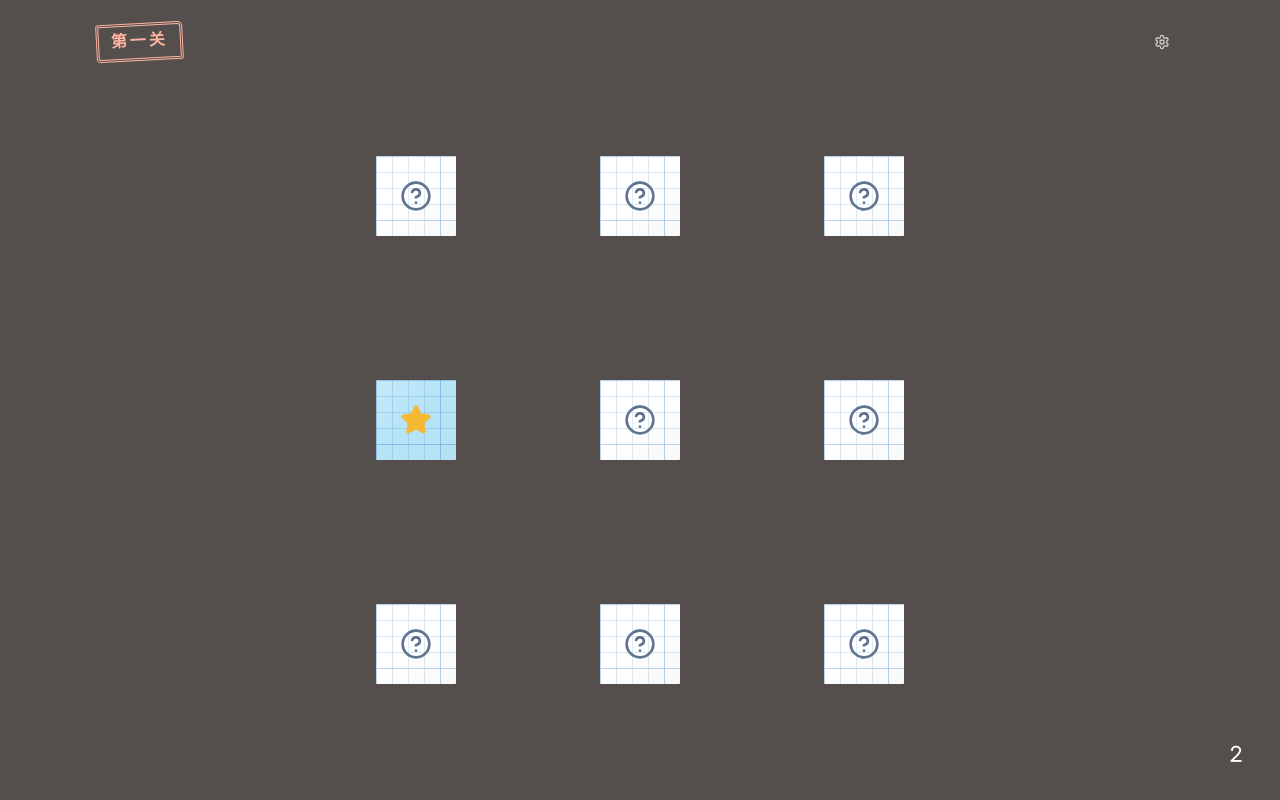
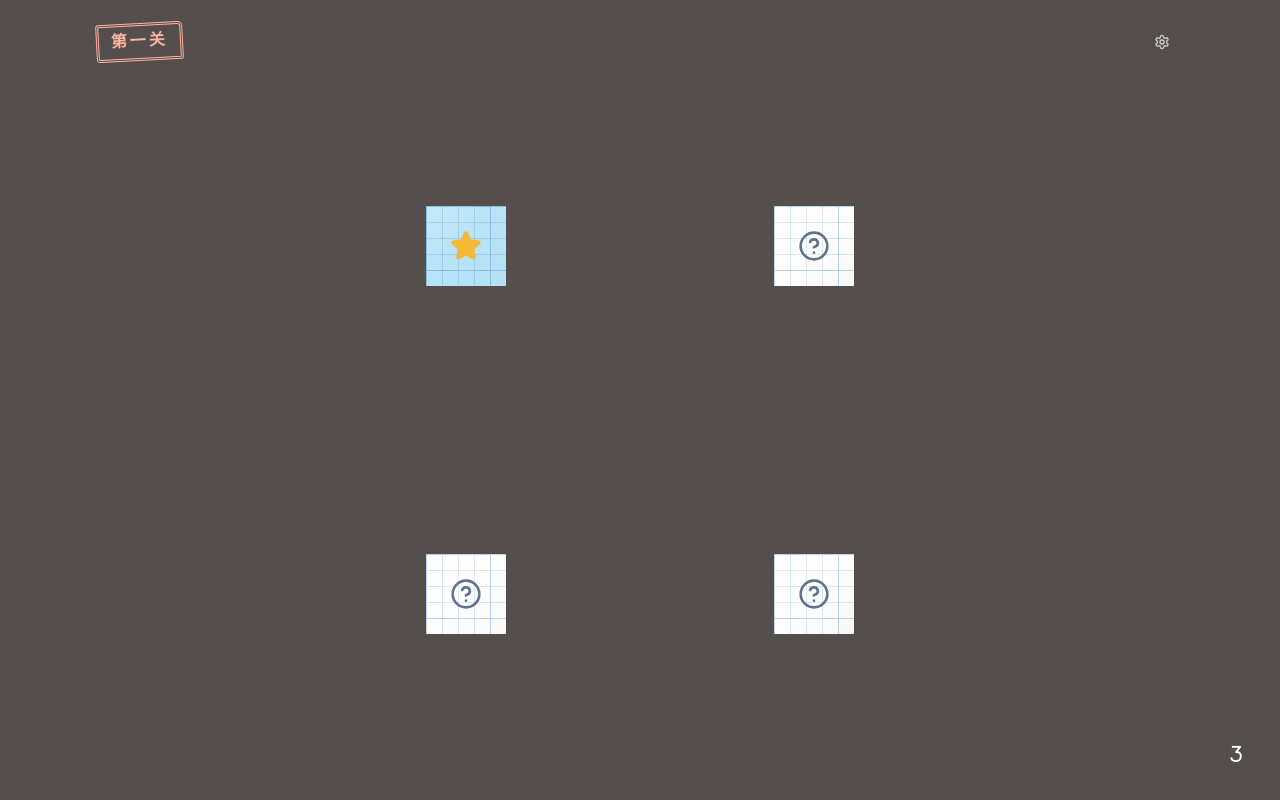
Before and after one commit to Moewerry/shuffle-seek-game, a React (Vite) app: page / in a window 1280 px wide. Both pictures are taken after a click on the button "开始游戏". Built offline with nearby package versions, Linux system fonts and the light colour scheme.

Commit message:
feat: 新增递进关卡与多样化移动规则

```diff
--- a/src/components/game/Board.tsx
+++ b/src/components/game/Board.tsx
@@ -62,7 +62,7 @@ export function Board({ level, slots, shift, phase, paused, selected, onPick, sh
     ? shift.index * level.width + (shift.direction === 1 ? level.width - 1 : 0)
     : (shift?.direction === 1 ? level.height - 1 : 0) * level.width + (shift?.index ?? 0)
 
-  return <div className="board-frame">
+  return <div className="board-frame" style={{ aspectRatio: `${level.width} / ${level.height}`, width: `min(100cqw, ${100 * level.width / level.height}cqh)` }}>
     <div ref={boardRef} className="blind-board" role="group" aria-label={`第 ${level.id} 关，${level.width} 乘 ${level.height} 盲盒棋盘，整行或整列循环平移`}>
       {moving && shift && <div className="shift-lane" aria-hidden="true" style={shift.axis === 'row'
         ? { top: `${shift.index * 100 / level.height}%`, left: 0, width: '100%', height: `${100 / level.height}%` }
--- a/src/data/levels.json
+++ b/src/data/levels.json
@@ -1,12 +1,12 @@
 [
-  { "id": 1, "title": "记住这份惊喜", "hint": "先记住星星，再盯紧它藏身的盒子。", "width": 3, "height": 3, "swaps": 3, "swapMs": 850, "previewMs": 3000 },
-  { "id": 2, "title": "跟上小变化", "hint": "盒子会平移位置，星星一直藏在同一个盒子里。", "width": 3, "height": 3, "swaps": 4, "swapMs": 850, "previewMs": 3000 },
-  { "id": 3, "title": "多看一眼", "hint": "平移次数变多了，别让目光跟丢。", "width": 3, "height": 3, "swaps": 6, "swapMs": 850, "previewMs": 3000 },
-  { "id": 4, "title": "九宫格的秘密", "hint": "更多盒子，更需要专注。", "width": 3, "height": 3, "swaps": 5, "swapMs": 850, "previewMs": 3000 },
-  { "id": 5, "title": "左右之间", "hint": "看清每一次平移，记住目标停在哪里。", "width": 3, "height": 3, "swaps": 7, "swapMs": 850, "previewMs": 3000 },
-  { "id": 6, "title": "别眨眼", "hint": "保持专注，跟着目标盒子走。", "width": 3, "height": 3, "swaps": 9, "swapMs": 850, "previewMs": 3000 },
-  { "id": 7, "title": "藏在热闹之中", "hint": "不必记住所有盒子，只追踪藏星星的那个。", "width": 3, "height": 3, "swaps": 11, "swapMs": 850, "previewMs": 3000 },
-  { "id": 8, "title": "十六份可能", "hint": "棋盘变大了，先看准目标的起始位置。", "width": 4, "height": 4, "swaps": 10, "swapMs": 850, "previewMs": 3000 },
-  { "id": 9, "title": "专注的魔法", "hint": "看着盒子平移，最后相信自己的判断。", "width": 4, "height": 4, "swaps": 13, "swapMs": 850, "previewMs": 3000 },
-  { "id": 10, "title": "最后的惊喜", "hint": "跟紧每次变化，找出最后一颗星星。", "width": 4, "height": 4, "swaps": 16, "swapMs": 850, "previewMs": 3000 }
+  { "id": 1, "title": "迈出一小步", "hint": "只有四个盒子，跟着星星向右移动一格。", "width": 2, "height": 2, "swaps": 1, "swapMs": 1300, "previewMs": 4000, "pattern": "rows", "forwardOnly": true },
+  { "id": 2, "title": "左右小旅行", "hint": "只会横向移动；到达边缘，会从另一边回来。", "width": 3, "height": 2, "swaps": 4, "swapMs": 1200, "previewMs": 4000, "pattern": "rows" },
+  { "id": 3, "title": "上下找一找", "hint": "这次只移动整列，沿着上下方向追踪星星。", "width": 3, "height": 3, "swaps": 4, "swapMs": 1150, "previewMs": 4000, "pattern": "columns" },
+  { "id": 4, "title": "拐个弯再走", "hint": "横向、纵向轮流移动，每一步都要换个方向看。", "width": 3, "height": 3, "swaps": 5, "swapMs": 1050, "previewMs": 4000, "pattern": "alternating" },
+  { "id": 5, "title": "边缘传送门", "hint": "星星从边缘出发，第一步就会绕到另一边。", "width": 3, "height": 3, "swaps": 6, "swapMs": 1000, "previewMs": 3000, "pattern": "alternating", "wrapFirst": true },
+  { "id": 6, "title": "别被空盒骗了", "hint": "有两步只移动空盒，星星没动时就盯住原位。", "width": 3, "height": 3, "swaps": 7, "swapMs": 950, "previewMs": 3000, "pattern": "mixed", "decoyMoves": 2 },
+  { "id": 7, "title": "多一列风景", "hint": "棋盘多了一列，先适应距离，再跟着横纵交替走。", "width": 4, "height": 3, "swaps": 7, "swapMs": 950, "previewMs": 3000, "pattern": "alternating" },
+  { "id": 8, "title": "打破小节奏", "hint": "横纵不再轮流，夹着三次空盒移动，别靠节奏猜。", "width": 4, "height": 3, "swaps": 9, "swapMs": 850, "previewMs": 3000, "pattern": "mixed", "decoyMoves": 3 },
+  { "id": 9, "title": "十六格寻星", "hint": "十六个盒子，只有两秒记忆时间；专心追踪一颗星。", "width": 4, "height": 4, "swaps": 10, "swapMs": 850, "previewMs": 2000, "pattern": "alternating", "decoyMoves": 2 },
+  { "id": 10, "title": "寻星大挑战", "hint": "更快的移动、四次空盒干扰，把学过的本领都用上。", "width": 4, "height": 4, "swaps": 12, "swapMs": 750, "previewMs": 2000, "pattern": "mixed", "decoyMoves": 4 }
 ]
--- a/src/game/levels.ts
+++ b/src/game/levels.ts
@@ -1,4 +1,9 @@
 import type { Level } from './types'
 import data from '../data/levels.json'
 
-export const levels: Level[] = data
+export const levels: Level[] = data.map<Level>(({ pattern, ...settings }) => {
+  if (pattern !== 'rows' && pattern !== 'columns' && pattern !== 'alternating' && pattern !== 'mixed') {
+    throw new Error(`第 ${settings.id} 关的移动模式无效：${pattern}`)
+  }
+  return { ...settings, pattern }
+})
--- a/src/game/shuffle.ts
+++ b/src/game/shuffle.ts
@@ -1,6 +1,35 @@
 import type { Level, LineShift, Round } from './types'
 
 export const TARGET = 0
+
+function randomize<T>(items: T[]) {
+  for (let i = items.length - 1; i > 0; i--) {
+    const j = Math.floor(Math.random() * (i + 1))
+    ;[items[i], items[j]] = [items[j], items[i]]
+  }
+  return items
+}
+
+function pick<T>(items: readonly T[]): T {
+  return items[Math.floor(Math.random() * items.length)]
+}
+
+function createAxes(level: Level): LineShift['axis'][] {
+  const axes: LineShift['axis'][] = []
+  const first = pick(['row', 'column'] as const)
+  const repeatAt = 1 + Math.floor(Math.random() * Math.max(1, level.swaps - 1))
+  for (let i = 0; i < level.swaps; i++) {
+    const previous = axes[i - 1]
+    const opposite = previous === 'row' ? 'column' : 'row'
+    if (level.pattern === 'rows') axes.push('row')
+    else if (level.pattern === 'columns') axes.push('column')
+    else if (i === 0) axes.push(first)
+    else if (level.pattern !== 'mixed') axes.push(opposite)
+    else if (i > 1 && previous === axes[i - 2]) axes.push(opposite)
+    else axes.push(i === repeatAt ? previous : pick(['row', 'column'] as const))
+  }
+  return axes
+}
 
 export function shiftSlots(slots: number[], shift: LineShift, level: Pick<Level, 'width' | 'height'>) {
   const next = [...slots]
@@ -15,23 +44,49 @@ export function shiftSlots(slots: number[], shift: LineShift, level: Pick<Level,
 }
 
 export function createRound(level: Level): Round {
-  const slots = Array.from({ length: level.width * level.height }, (_, id) => id)
-  for (let i = slots.length - 1; i > 0; i--) {
-    const j = Math.floor(Math.random() * (i + 1))
-    ;[slots[i], slots[j]] = [slots[j], slots[i]]
+  const slots = randomize(Array.from({ length: level.width * level.height }, (_, id) => id))
+  const axes = createAxes(level)
+  if (level.wrapFirst && axes.length > 0) {
+    const target = slots.indexOf(TARGET)
+    const horizontal = axes[0] === 'row'
+    const edge = Math.random() < 0.5 ? 0 : (horizontal ? level.width : level.height) - 1
+    const edgeSlot = horizontal ? Math.floor(target / level.width) * level.width + edge : edge * level.width + target % level.width
+    ;[slots[target], slots[edgeSlot]] = [slots[edgeSlot], slots[target]]
   }
+
+  // Keep the first and last moves focused on the target; scatter exact decoy counts in between.
+  const middleSteps = randomize(Array.from({ length: Math.max(0, level.swaps - 2) }, (_, i) => i + 1))
+  const decoySteps = new Set(middleSteps.slice(0, level.decoyMoves ?? 0))
+  const initialTarget = slots.indexOf(TARGET)
   let simulated = [...slots]
   const plan: LineShift[] = []
-  const firstRow = Math.random() < 0.5
   for (let i = 0; i < level.swaps; i++) {
-    const axis = (i % 2 === 0) === firstRow ? 'row' : 'column'
+    const axis = axes[i]
     const target = simulated.indexOf(TARGET)
-    const trackTarget = i === 0 || Math.random() < 0.6
-    const length = axis === 'row' ? level.height : level.width
-    const index = trackTarget
-      ? axis === 'row' ? Math.floor(target / level.width) : target % level.width
-      : Math.floor(Math.random() * length)
-    const shift: LineShift = { axis, index, direction: Math.random() < 0.5 ? 1 : -1 }
+    const targetLine = axis === 'row' ? Math.floor(target / level.width) : target % level.width
+    const lineCount = axis === 'row' ? level.height : level.width
+    const indices = decoySteps.has(i)
+      ? Array.from({ length: lineCount }, (_, index) => index).filter(index => index !== targetLine)
+      : [targetLine]
+    let directions: LineShift['direction'][] = level.forwardOnly ? [1] : [1, -1]
+    const singleAxis = level.pattern === 'rows' || level.pattern === 'columns'
+    if (i === 1 && singleAxis && !level.forwardOnly) {
+      directions = [plan[0].direction === 1 ? -1 : 1]
+    }
+    if (i === 0 && level.wrapFirst) {
+      const offset = axis === 'row' ? target % level.width : Math.floor(target / level.width)
+      directions = [offset === 0 ? -1 : 1]
+    }
+    let candidates: LineShift[] = indices.flatMap(index => directions.map(direction => ({ axis, index, direction })))
+    if (i === level.swaps - 1) {
+      const differentFinish = candidates.filter(shift => shiftSlots(simulated, shift, level).indexOf(TARGET) !== initialTarget)
+      if (differentFinish.length > 0) candidates = differentFinish
+    }
+    const previous = plan[i - 1]
+    const lineLength = axis === 'row' ? level.width : level.height
+    const withoutUndo = candidates.filter(shift => !previous || previous.axis !== shift.axis || previous.index !== shift.index
+      || (lineLength > 2 && previous.direction === shift.direction))
+    const shift = pick(!singleAxis && withoutUndo.length > 0 ? withoutUndo : candidates)
     plan.push(shift)
     simulated = shiftSlots(simulated, shift, level)
   }
--- a/src/game/types.ts
+++ b/src/game/types.ts
@@ -1,3 +1,5 @@
+export type MovementPattern = 'rows' | 'columns' | 'alternating' | 'mixed'
+
 export type Level = {
   id: number
   title: string
@@ -7,6 +9,10 @@ export type Level = {
   swaps: number
   swapMs: number
   previewMs: number
+  pattern?: MovementPattern
+  forwardOnly?: boolean
+  decoyMoves?: number
+  wrapFirst?: boolean
 }
 
 export type Phase = 'ready' | 'preview' | 'covering' | 'prompt' | 'shuffling' | 'choosing' | 'won' | 'lost'
--- a/src/hooks/useGame.ts
+++ b/src/hooks/useGame.ts
@@ -23,7 +23,7 @@ function reducer(state: Round, action: Action): Round {
     if (state.phase !== 'choosing' || !Number.isInteger(action.slot) || action.slot < 0 || action.slot >= state.slots.length) return state
     return { ...state, selected: action.slot, phase: state.slots[action.slot] === TARGET ? 'won' : 'lost' }
   }
-  if (state.phase === 'ready') return { ...state, phase: 'preview', countdown: 3 }
+  if (state.phase === 'ready') return { ...state, phase: 'preview', countdown: Math.ceil(action.level.previewMs / 1000) }
   if (state.phase === 'preview') {
     if (state.countdown !== undefined && state.countdown > 1) return { ...state, countdown: state.countdown - 1 }
     return { ...state, phase: 'covering', countdown: undefined }
--- a/src/styles.css
+++ b/src/styles.css
@@ -46,7 +46,7 @@
   .home-title { font-size: clamp(30px, min(calc(var(--game-width) * 0.045), calc(var(--game-height) * 0.085)), 56px); line-height: 1.15; white-space: nowrap; }
   .game-layout { @apply grid h-full min-h-0 min-w-0 items-center gap-8; grid-template-columns: minmax(0, 1fr) minmax(240px, 0.6fr); }
   .board-area { @apply flex h-full min-h-0 min-w-0 items-center justify-center; container-type: size; touch-action: manipulation; user-select: none; }
-  .board-frame { @apply relative isolate aspect-square p-3; width: min(100cqw, 100cqh); }
+  .board-frame { @apply relative isolate; }
   .blind-board { @apply relative size-full overflow-hidden; }
   .game-sidebar { @apply flex min-h-0 min-w-0 flex-col items-start gap-4; max-height: 100%; overflow-y: auto; overscroll-behavior: contain; padding: 4px; }
   .game-sidebar > * { flex-shrink: 0; max-width: 100%; }
@@ -78,7 +78,6 @@
 @media (orientation: landscape) and (max-height: 640px), (orientation: portrait) and (max-width: 640px) {
   .app-shell { gap: 6px; padding: max(8px, env(safe-area-inset-top)) max(12px, env(safe-area-inset-right)) max(8px, env(safe-area-inset-bottom)) max(12px, env(safe-area-inset-left)); }
   .game-layout { grid-template-columns: minmax(0, 1fr) minmax(220px, 0.7fr); gap: clamp(10px, 2vw, 20px); }
-  .board-frame { padding: 6px; }
   .game-sidebar { gap: 8px; }
   .game-info h1 { font-size: 20px; line-height: 1.3; margin-top: 3px; }
   .phase-indicator { padding: 10px 12px; border-radius: 12px; }
```
